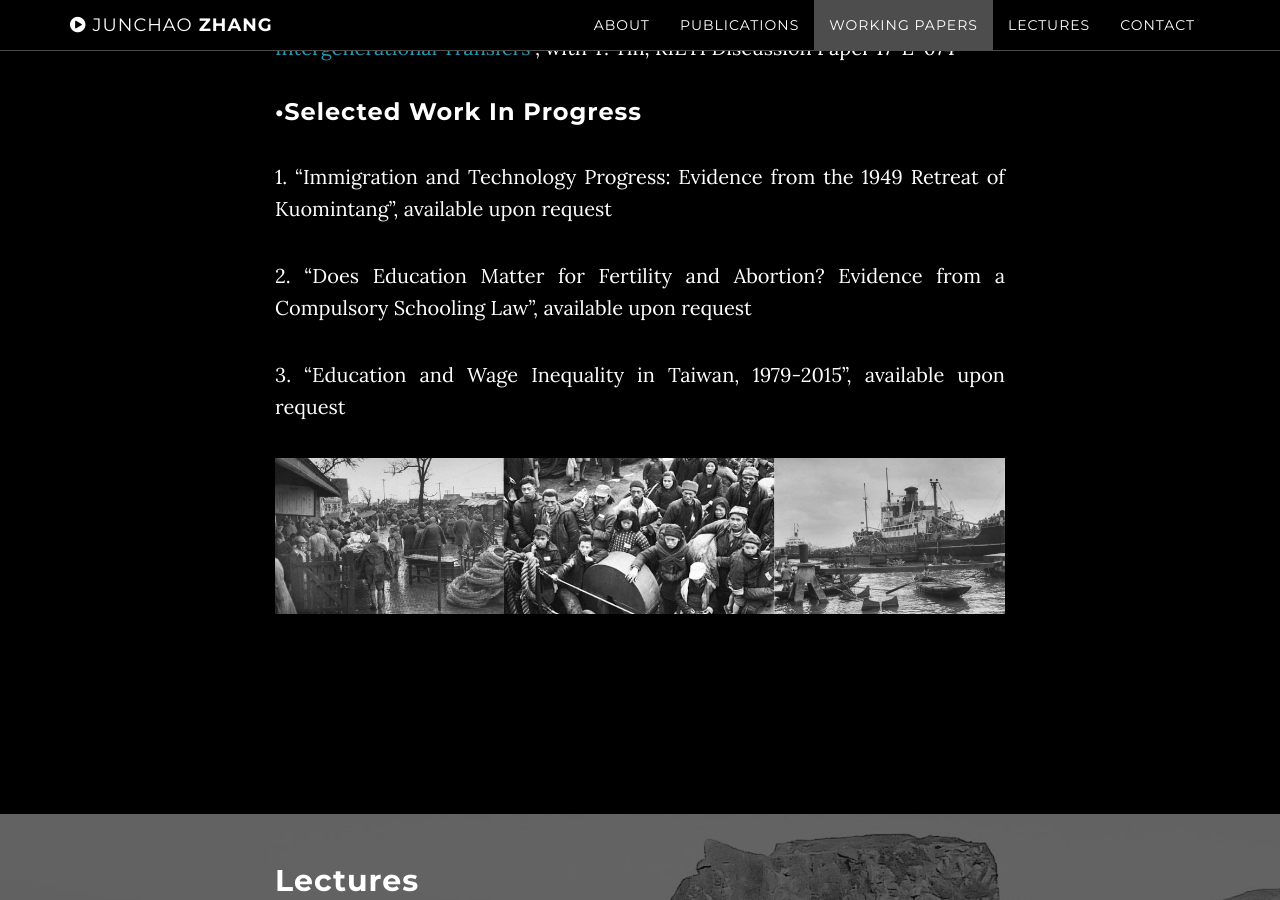
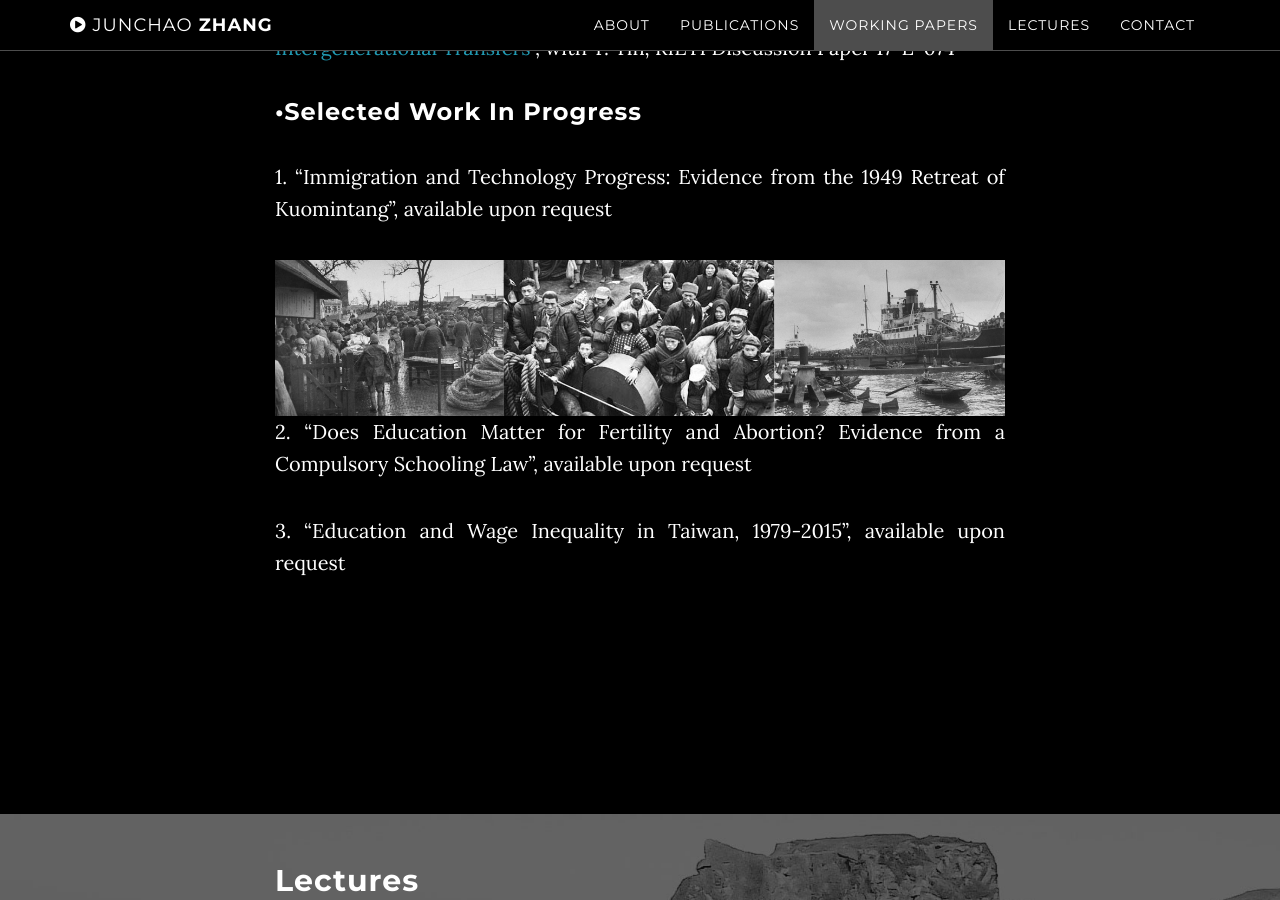
Before and after one commit to ztempest0218/ztempest0218.github.io, a Jekyll site: the page built from index.html, in a window 1280 px wide and 900 px high, scrolled down 2953 px. Built offline with Jekyll 4.4.1, drawn with Linux system fonts in a browser that asks for light colours.

Commit message:
Update workingpapers.html

```diff
--- a/_includes/workingpapers.html
+++ b/_includes/workingpapers.html
@@ -15,11 +15,12 @@
 
 <h3 align="left">•Selected Work in Progress</h3>
 <p>1. “Immigration and Technology Progress: Evidence from the 1949 Retreat of Kuomintang”, available upon request</p>
+<a><img src="/img/immi.jpg" width=100%></a>
 
 <p>2. “Does Education Matter for Fertility and Abortion? Evidence from a Compulsory Schooling Law”, available upon request</p>
 
 <p>3. “Education and Wage Inequality in Taiwan, 1979-2015”, available upon request</p>
-<a><img src="/img/immi.jpg" width=100%></a>
+
 
 
 
```
